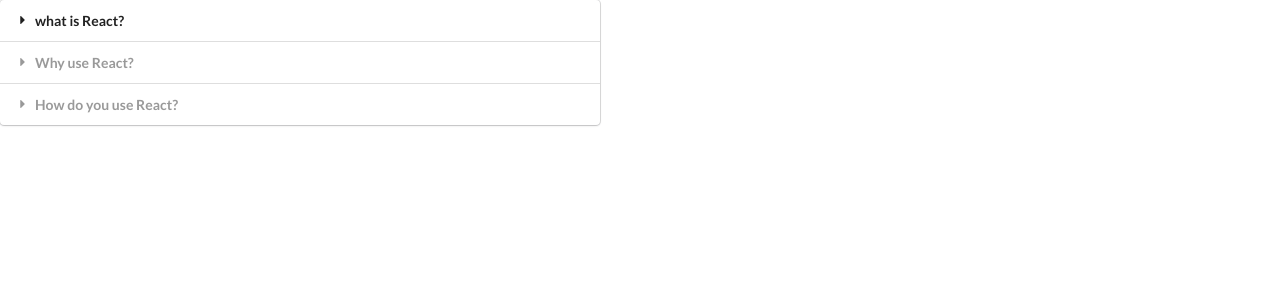
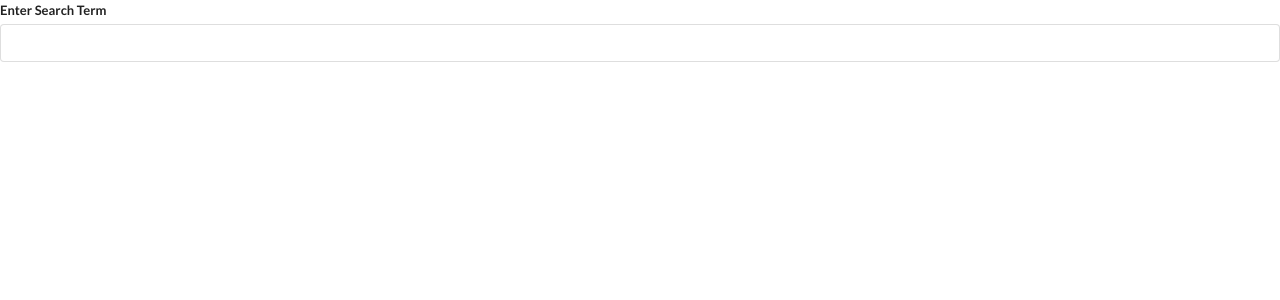
Before and after one commit to nini3008/ReactRedux2021, a React (Create React App) app in the folder widgets/: page / in a window 1280 px wide. Shown: the top 300 px of the page. Built offline with nearby package versions, Linux system fonts and the light colour scheme.

Commit message:
adding a search widget

```diff
--- a/widgets/src/App.js
+++ b/widgets/src/App.js
@@ -1,5 +1,6 @@
 import React from 'react';
 import Accordion from './components/Accordion';
+import Search from './components/Search';
 
 const items = [
     {
@@ -19,7 +20,8 @@
 const App = () => {
     return (
         <div>
-            <Accordion items={items} />
+            {/* <Accordion items={items} /> */}
+            <Search />
         </div>
     );
 }
--- a/widgets/src/components/Accordion.js
+++ b/widgets/src/components/Accordion.js
@@ -13,13 +13,13 @@
         return (
             <React.Fragment key={item.title}>
                 <div
-                    className={"title" + active}
+                    className={"title " + active}
                     onClick={() => onTitleClick(index)}
                 >
                     <i className="dropdown icon"></i>
                     {item.title}
                 </div>
-                <div className={"content" + active}>
+                <div className={"content " + active}>
                     <p>{item.content}</p>
                 </div>
             </React.Fragment>
--- /dev/null
+++ b/widgets/src/components/Search.js
@@ -0,0 +1,29 @@
+import React, { useState, useEffect } from 'react';
+
+const Search = () => {
+    const [term, setTerm] = useState('');
+
+    console.log('i run with every render')
+
+    useEffect(() => {
+        console.log('i only run once and every intitals')
+    });
+
+    return (
+        <div>
+            <div className="ui form">
+                <div className="field">
+                    <label>Enter Search Term</label>
+                    <input
+                        value={term}
+                        type="text"
+                        className="input"
+                        onChange={(e) => setTerm(e.target.value)}
+                    />
+                </div>
+            </div>
+        </div>
+    );
+}
+
+export default Search;
```
